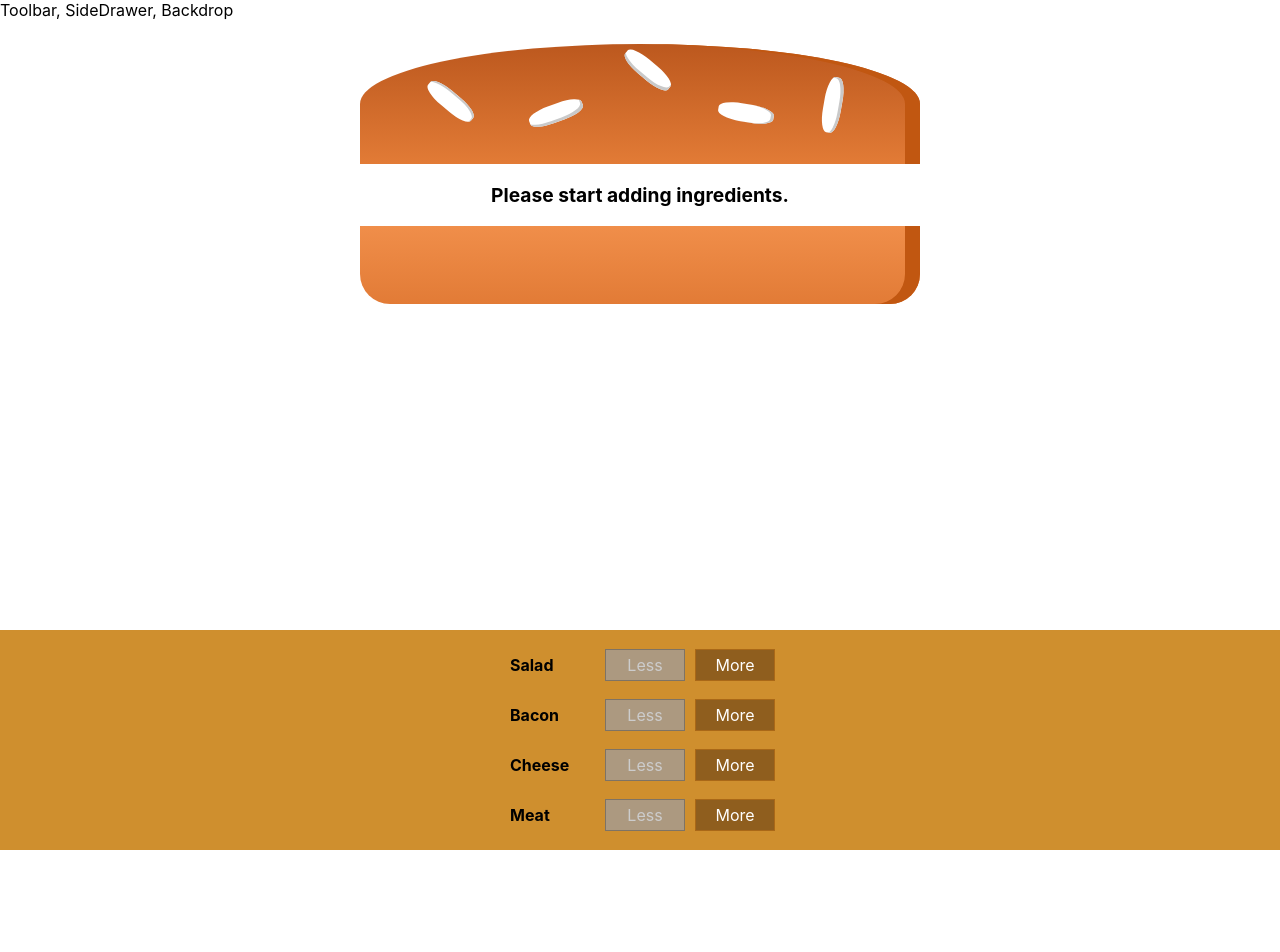
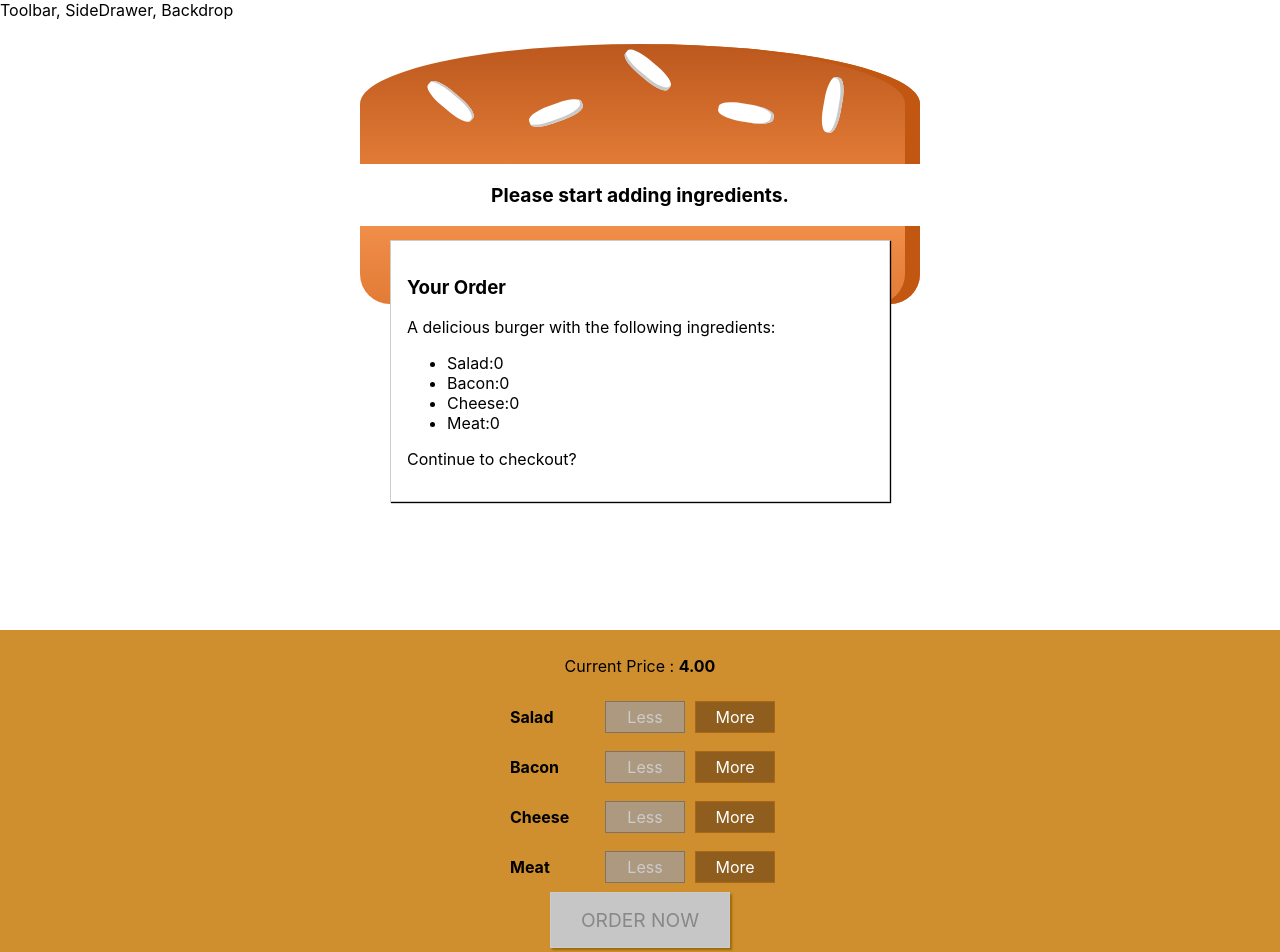
Before and after one commit to javamultiplex/burger-builder, a React (Create React App) app: page / in a window 1280 px wide. Shown: the top 952 px of the page. Before the commit the page ends 850 px from the top, so only its background shows below. Built offline with nearby package versions, Linux system fonts and the light colour scheme.

Commit message:
Added Order Sumamry Component

```diff
--- a/src/components/Burger/BuildControls/BuildControls.js
+++ b/src/components/Burger/BuildControls/BuildControls.js
@@ -11,12 +11,15 @@
 
 const buildControls = (props) => (
     <div className={classes.BuildControls}>
+        <p>Current Price : <strong>{props.price.toFixed(2)}</strong></p>
         {controls.map(ctrl => (
             <BuildControl key={ctrl.label} label={ctrl.label}
                 added={() => props.ingredientAdded(ctrl.type)}
                 removed={() => props.ingredientRemoved(ctrl.type)}
-                disabled={props.disabled[ctrl.type]}/>
+                disabled={props.disabled[ctrl.type]} />
         ))}
+        <button className={classes.OrderButton}
+            disabled={!props.purchasable}>ORDER NOW</button>
     </div>
 );
 
--- a/src/components/Burger/BuildControls/BuildControls.module.css
+++ b/src/components/Burger/BuildControls/BuildControls.module.css
@@ -8,3 +8,45 @@
     margin: auto;
     padding: 10px 0;
 }
+
+
+.OrderButton {
+    background-color: #DAD735;
+    outline: none;
+    cursor: pointer;
+    border: 1px solid #966909;
+    color: #966909;
+    font-family: inherit;
+    font-size: 1.2em;
+    padding: 15px 30px;
+    box-shadow: 2px 2px 2px #966909;
+}
+
+.OrderButton:hover, .OrderButton:active {
+    background-color: #A0DB41;
+    border: 1px solid #966909;
+    color: #966909;
+}
+
+.OrderButton:disabled {
+    background-color: #C7C6C6;
+    cursor: not-allowed;
+    border: 1px solid #ccc;
+    color: #888888;
+}
+
+.OrderButton:not(:disabled) {
+    animation: enable 0.3s linear;
+}
+
+@keyframes enable {
+    0% {
+        transform: scale(1);
+    }
+    60% {
+        transform: scale(1.1);
+    }
+    100% {
+        transform: scale(1);
+    }
+}
--- a/src/components/Burger/Burger.module.css
+++ b/src/components/Burger/Burger.module.css
@@ -2,7 +2,7 @@
     width:100%;
     margin: auto;
     height: 250px;
-    overflow: hidden;
+    overflow: auto;
     text-align: center;
     font-weight: bold;
     font-size: 1.2rem;
--- /dev/null
+++ b/src/components/Burger/OrderSummary/OrderSummary.js
@@ -0,0 +1,24 @@
+import React from 'react';
+import Auxiliary from '../../../hoc/Auxiliary';
+
+const orderSummary = (props) => {
+    const ingredientSummary = Object.keys(props.ingredients).map(igKey => {
+        return (
+            <li key={igKey}>
+                <span style={{ textTransform: 'capitalize' }}>{igKey}:{props.ingredients[igKey]}</span>
+            </li>
+        );
+    });
+    return (
+        <Auxiliary>
+            <h3>Your Order</h3>
+            <p>A delicious burger with the following ingredients:</p>
+            <ul>
+                {ingredientSummary}
+            </ul>
+            <p>Continue to checkout?</p>
+        </Auxiliary>
+    );
+};
+
+export default orderSummary;
--- /dev/null
+++ b/src/components/UI/Modal/Modal.js
@@ -0,0 +1,9 @@
+import React from 'react';
+import classes from './Modal.module.css';
+const modal = (props) => (
+    <div className={classes.Modal}>
+        {props.children}
+    </div>
+);
+
+export default modal;
--- /dev/null
+++ b/src/components/UI/Modal/Modal.module.css
@@ -0,0 +1,20 @@
+.Modal {
+    position: fixed;
+    z-index: 500;
+    background-color: white;
+    width: 70%;
+    border: 1px solid #ccc;
+    box-shadow: 1px 1px 1px black;
+    padding: 16px;
+    left: 15%;
+    top: 30%;
+    box-sizing: border-box;
+    transition: all 0.3s ease-out;
+}
+
+@media (min-width: 600px) {
+    .Modal {
+        width: 500px;
+        left: calc(50% - 250px);
+    }
+}
--- a/src/containers/BurgerBuilder/BurgerBuilder.js
+++ b/src/containers/BurgerBuilder/BurgerBuilder.js
@@ -2,6 +2,8 @@
 import Auxiliary from '../../hoc/Auxiliary';
 import Burger from '../../components/Burger/Burger';
 import BuildControls from '../../components/Burger/BuildControls/BuildControls';
+import Modal from '../../components/UI/Modal/Modal';
+import OrderSummary from '../../components/Burger/OrderSummary/OrderSummary';
 
 const INGREDIENT_PRICES = {
     salad: 0.3,
@@ -19,8 +21,18 @@
             cheese: 0,
             meat: 0
         },
-        totalPrice: 4
+        totalPrice: 4,
+        purchasable: false
     };
+
+    updatePurchaseState = (ingredients) => {
+        const sum = Object.keys(ingredients).map(igKey => {
+            return ingredients[igKey];
+        }).reduce((sum, el) => {
+            return sum + el;
+        }, 0);
+        this.setState({ purchasable: sum > 0 });
+    }
 
     addIngredientHandler = (type) => {
         const oldCount = this.state.ingredients[type];
@@ -33,6 +45,7 @@
         const oldPrice = this.state.totalPrice;
         const newPrice = oldPrice + priceAddition;
         this.setState({ totalPrice: newPrice, ingredients: updatedIngredients })
+        this.updatePurchaseState(updatedIngredients);
     }
 
     removeIngredientHandler = (type) => {
@@ -49,6 +62,7 @@
         const oldPrice = this.state.totalPrice;
         const newPrice = oldPrice - priceDeduction;
         this.setState({ totalPrice: newPrice, ingredients: updatedIngredients })
+        this.updatePurchaseState(updatedIngredients);
     }
 
     render() {
@@ -62,11 +76,16 @@
 
         return (
             <Auxiliary>
+                <Modal>
+                    <OrderSummary ingredients={this.state.ingredients}/>
+                </Modal>
                 <Burger ingredients={this.state.ingredients} />
                 <BuildControls
                     ingredientAdded={this.addIngredientHandler}
                     ingredientRemoved={this.removeIngredientHandler}
-                    disabled={disableInfo} />
+                    disabled={disableInfo}
+                    price={this.state.totalPrice}
+                    purchasable={this.state.purchasable} />
             </Auxiliary>
         );
     }
```
Also changed, not shown: src/components/UI/Backdrop/Backdrop.js (added).
